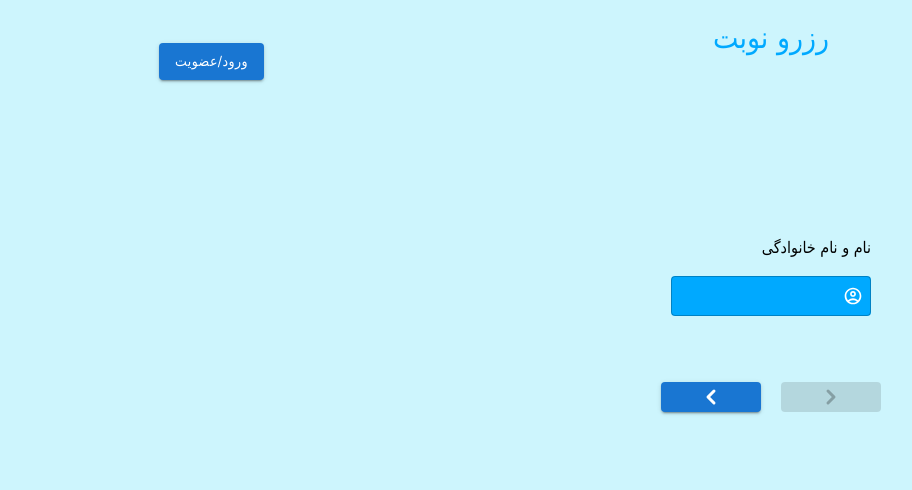
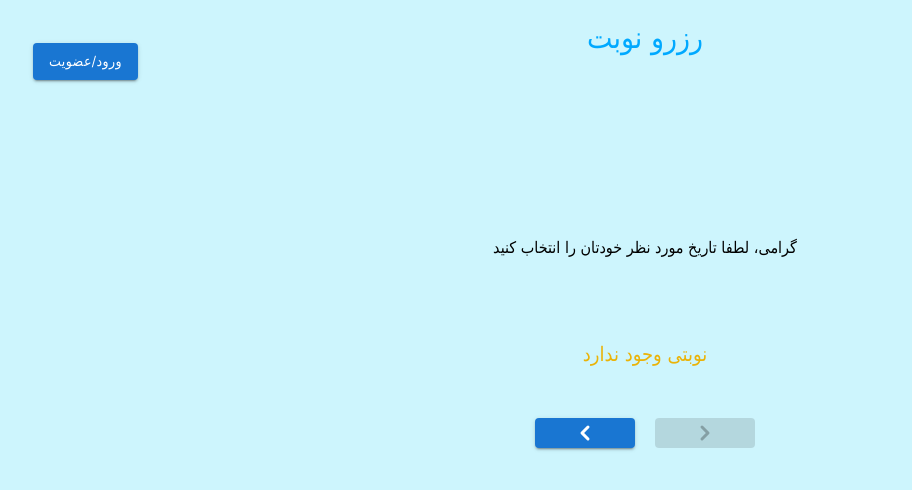
Before and after one commit to dofxo/appointment-app, a React (Vite) app: page /user in a window 1280 px wide. Shown: the top 490 px of the page, without its empty margins (68-980 px from the left). Built offline with nearby package versions, Linux system fonts and the light colour scheme; data requests are answered from the project's data file; what moment-jalaali would draw is missing.

Commit message:
Drop: remove username step for user

```diff
--- a/src/App.tsx
+++ b/src/App.tsx
@@ -131,7 +131,7 @@ const App = () => {
                 element={<SeeReserves dates={dates} setDates={setDates} />}
               />
             </Route>
-            <Route path="/user" element={<User />} />
+            <Route path="/user" element={<User userName={username} />} />
           </Routes>
         </div>
       </center>
--- a/src/components/user/ShowTimeAndDates.tsx
+++ b/src/components/user/ShowTimeAndDates.tsx
@@ -7,7 +7,6 @@ const ShowTimeAndDates = ({
   setStep,
   userName,
   selectedDate,
-  setUserName,
   dateId,
 }: {
   date: string;
@@ -15,7 +14,6 @@ const ShowTimeAndDates = ({
   setStep: React.Dispatch<React.SetStateAction<number>>;
   userName?: string;
   selectedDate?: string;
-  setUserName?: React.Dispatch<React.SetStateAction<string>>;
   dateId?: string;
 }) => {
   return (
@@ -52,11 +50,6 @@ const ShowTimeAndDates = ({
               borderColor: "green",
               textColor: "white",
             },
-
-            onClose: () => {
-              setStep(1);
-              if (setUserName) setUserName("");
-            },
           });
         }
 
--- a/src/components/user/TimeStep.tsx
+++ b/src/components/user/TimeStep.tsx
@@ -7,12 +7,10 @@ const TimeStep = ({
   userName = "کاربر",
   selectedDate,
   setStep,
-  setUserName,
 }: {
   userName: string;
   selectedDate: string;
   setStep: React.Dispatch<React.SetStateAction<number>>;
-  setUserName: React.Dispatch<React.SetStateAction<string>>;
 }) => {
   const [reservedTimes, setReservedTime] = useState<reservredDatesArrayType>(
     [],
--- a/src/components/user/User.tsx
+++ b/src/components/user/User.tsx
@@ -6,42 +6,27 @@ import { useState, useRef } from "react";
 import "./style.scss";
 
 import DateStep from "./DateStep";
-import UserNameStep from "./userNameStep";
 import TimeStep from "./TimeStep";
 
-const UserPage = () => {
+const UserPage = ({ userName }: { userName: string }) => {
   const [step, setStep] = useState(1);
-
-  const [userName, setUserName] = useState("");
   const [selectedDate, setSelectedDate] = useState("");
-
   const submitButtonRef = useRef<null | HTMLButtonElement>(null);
-
-  const userNameInputRef = useRef<null | HTMLInputElement>(null);
 
   return (
     <div className="mt-[50px]">
       {step === 1 && (
-        <UserNameStep
-          userNameInputRef={userNameInputRef}
-          setStep={setStep}
-          setUserName={setUserName}
-          submitButtonRef={submitButtonRef}
-        />
-      )}
-      {step === 2 && (
         <DateStep
           userName={userName}
           setSelectedDate={setSelectedDate}
           setStep={setStep}
         />
       )}
-      {step === 3 && (
+      {step === 2 && (
         <TimeStep
           userName={userName}
           selectedDate={selectedDate}
           setStep={setStep}
-          setUserName={setUserName}
         />
       )}
 
--- a/src/components/user/userNameStep.tsx
+++ /dev/null
@@ -1,72 +0,0 @@
-import { InputAdornment, TextField } from "@mui/material";
-import { MdOutlineAccountCircle } from "react-icons/md";
-import { Formik, Form, Field } from "formik";
-import { usernameSchema } from "../../schemas/usernameSchema";
-
-const UserNameStep = ({
-  userNameInputRef,
-  setUserName,
-  setStep,
-  submitButtonRef,
-}: {
-  userNameInputRef: React.MutableRefObject<HTMLInputElement | null>;
-  setUserName: React.Dispatch<React.SetStateAction<string>>;
-  setStep: React.Dispatch<React.SetStateAction<number>>;
-  submitButtonRef: React.MutableRefObject<HTMLButtonElement | null>;
-}) => {
-  return (
-    <Formik
-      initialValues={{ userName: "" }}
-      validationSchema={usernameSchema}
-      onSubmit={() => {
-        if (userNameInputRef.current?.value) {
-          setUserName(userNameInputRef.current.value);
-
-          setStep((prev) => prev + 1);
-        }
-      }}
-    >
-      {({ errors, touched }) => {
-        return (
-          <Form className="input-wrapper flex flex-col mt-[40px] gap-4 text-start max-w-[200px]">
-            <label htmlFor="userName">نام و نام خانوادگی</label>
-
-            {/* Using Field component to connect form state */}
-            <Field name="userName">
-              {({ field }) => (
-                <TextField
-                  size="small"
-                  {...field}
-                  className="rounded bg-[#00A9FF] outline-none p-1 !text-white w-[200px]"
-                  InputProps={{
-                    startAdornment: (
-                      <InputAdornment position="start">
-                        <MdOutlineAccountCircle
-                          className={`ml-2 w-[20px] h-[20px] fill-white ${
-                            touched.userName && errors.userName
-                              ? "fill-red-500"
-                              : ""
-                          }`}
-                        />
-                      </InputAdornment>
-                    ),
-                  }}
-                  error={Boolean(errors.userName)}
-                  helperText={
-                    touched.userName && errors.userName ? errors.userName : ""
-                  }
-                  inputRef={userNameInputRef}
-                  type="text"
-                  id="userName"
-                />
-              )}
-            </Field>
-            <button type="submit" ref={submitButtonRef}></button>
-          </Form>
-        );
-      }}
-    </Formik>
-  );
-};
-
-export default UserNameStep;
```
